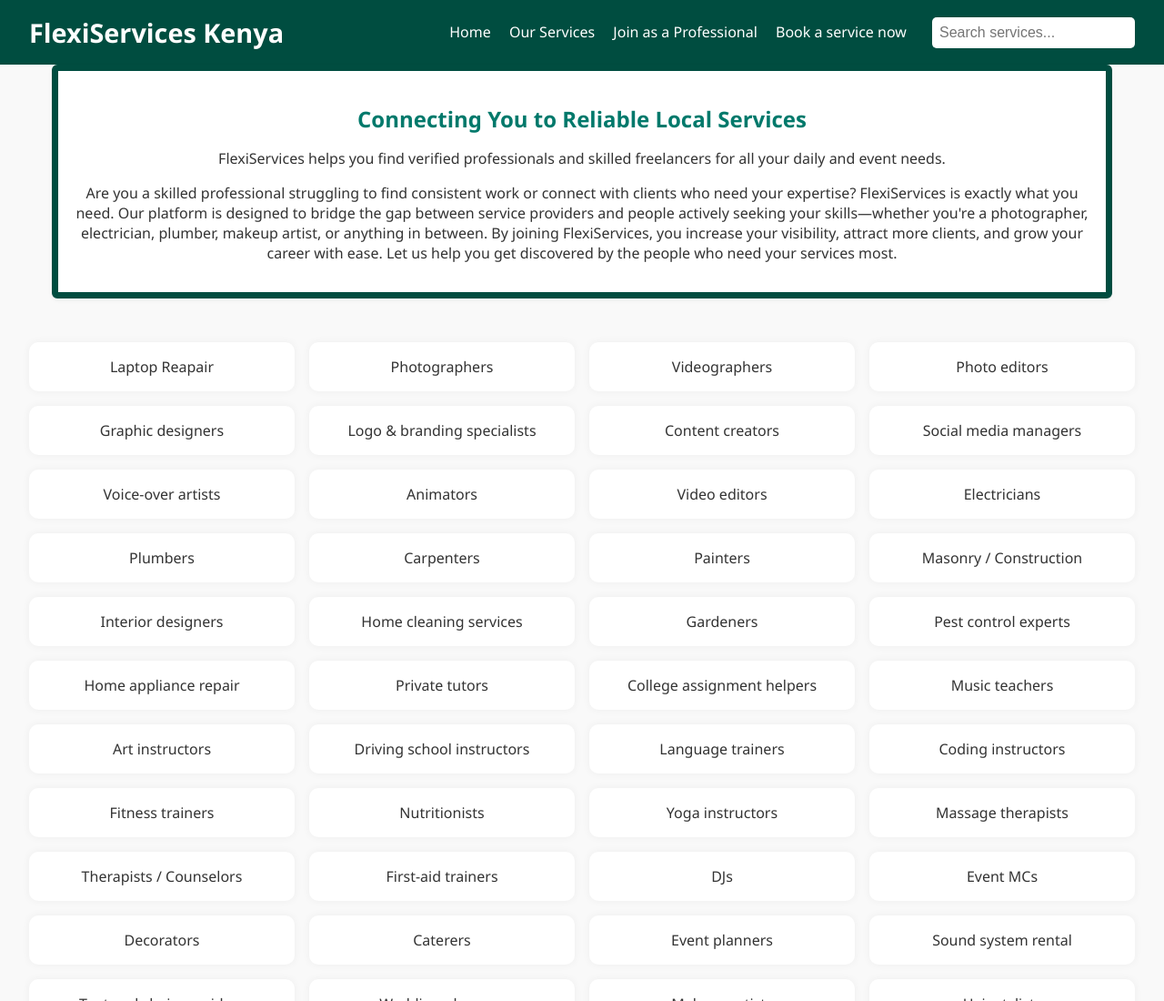
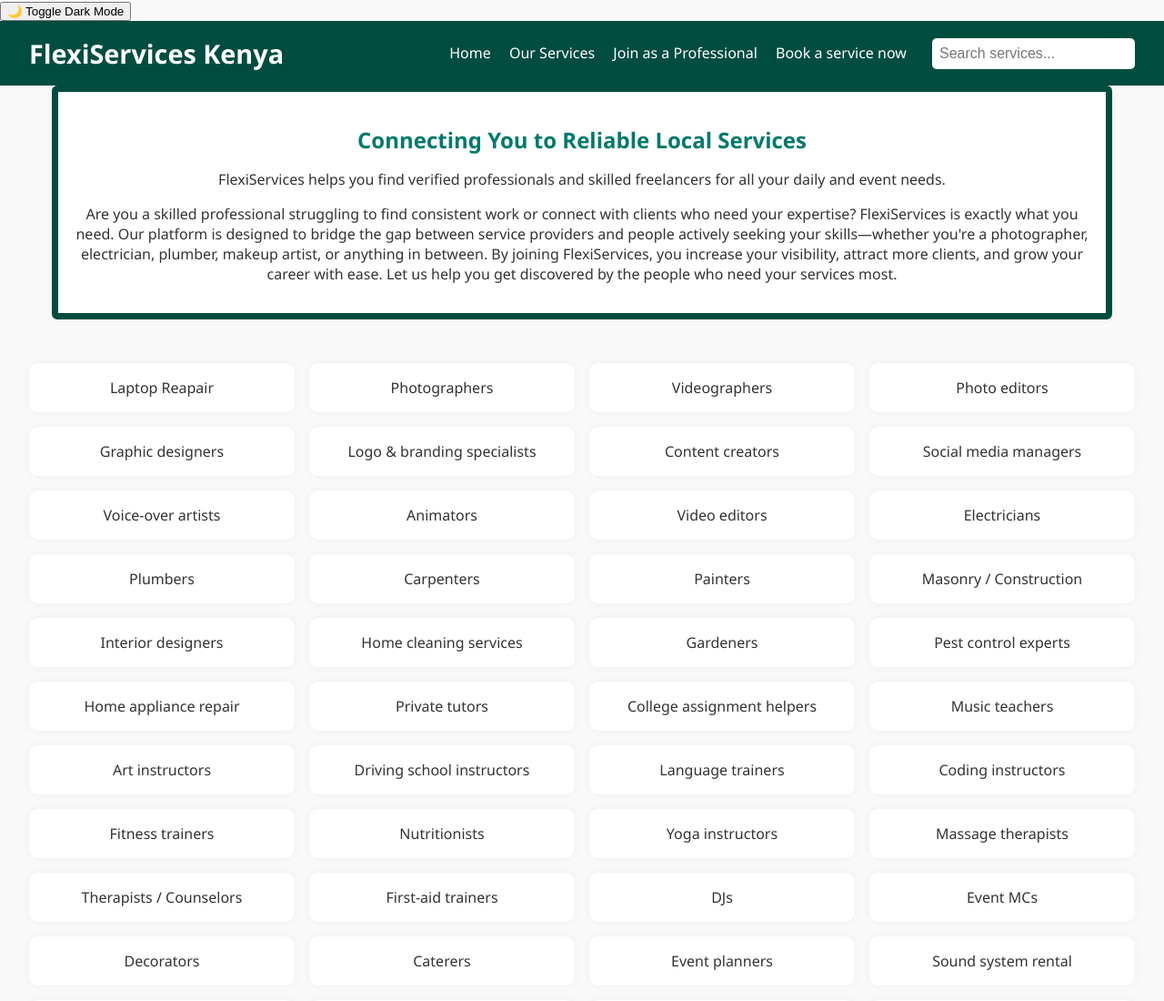
Before and after one commit to amosmaritim/Flexi-Services-Kenya, a plain HTML site: page index.html in a window 1280 px wide. Shown: the top 1100 px of the page at 91% size. Drawn offline with Linux system fonts and the light colour scheme.

Commit message:
Update index.html

```diff
--- a/index.html
+++ b/index.html
@@ -8,6 +8,8 @@
   <link rel="stylesheet" href="styles.css" />
 </head>
 <body>
+  <button id="darkModeToggle">🌙 Toggle Dark Mode</button>
+
   <header>
     <h1>FlexiServices Kenya</h1>
     <nav>
```
